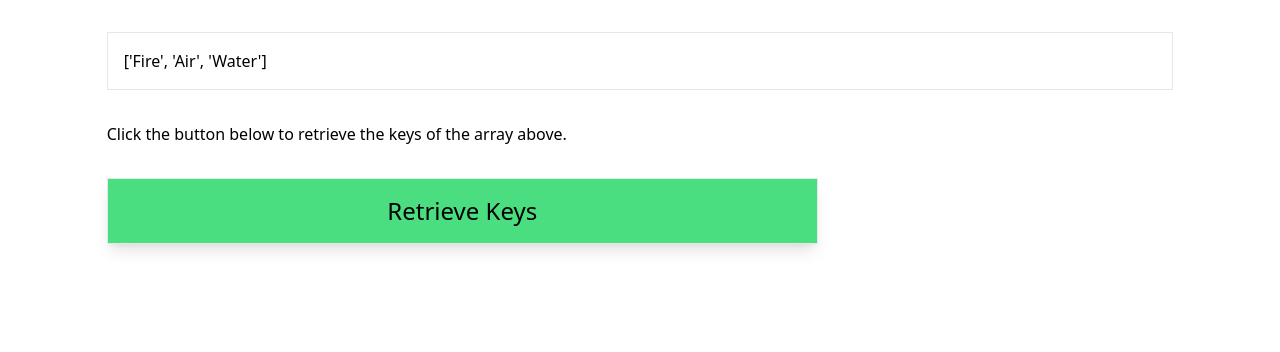
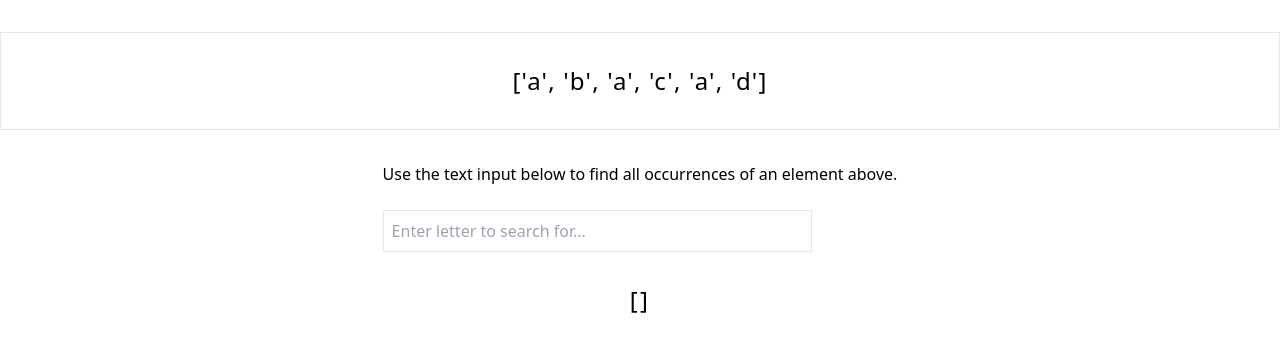
Before and after one commit to xiraynedev/fundamentals, a React app: page / in a window 1280 px wide. Shown: the top 352 px of the page. Built offline with nearby package versions, Linux system fonts and the light colour scheme.

Commit message:
add LastIndexOf component

```diff
--- /dev/null
+++ b/src/components/Array/LastIndexOf/LastIndexOf.tsx
@@ -0,0 +1,48 @@
+import {FC, FormEvent, useState} from 'react';
+
+export const LastIndexOf: FC = () => {
+  const [userInput, setUserInput] = useState('');
+  const [indices, setIndices] = useState<number[]>([]);
+
+  const handleFormSubmit = (event: FormEvent) => {
+    event.preventDefault();
+
+    setIndices([]);
+
+    const array = ['a', 'b', 'a', 'c', 'a', 'd'];
+    const indices: number[] = [];
+    let index = array.lastIndexOf(userInput);
+
+    while (index != -1) {
+      indices.push(index);
+      index = (index > 0 ? array.lastIndexOf(userInput, index - 1) : -1);
+    }
+
+    setIndices(prevState => [...prevState, ...indices]);
+
+    setUserInput('');
+  };
+
+  return (
+    <>
+      <div className="border flex justify-center text-2xl tracking-wider mt-8 p-8">
+        <p>['a', 'b', 'a', 'c', 'a', 'd']</p>
+      </div>
+      <div className="flex flex-col items-center mt-8">
+        <form onSubmit={handleFormSubmit}>
+          <p>Use the text input below to find all occurrences of an element above.</p>
+          <input
+            type="text"
+            placeholder="Enter letter to search for..."
+            className="border p-2 mt-6 outline-blue-200 w-10/12"
+            value={userInput}
+            onChange={event => setUserInput(event.currentTarget.value)}
+          />
+        </form>
+        {
+          indices && <p className='text-2xl tracking-widest mt-8'>[{indices.join(', ')}]</p>
+        }
+      </div>
+    </>
+  );
+};
--- a/src/components/Container/Container.tsx
+++ b/src/components/Container/Container.tsx
@@ -1,8 +1,8 @@
 import {FC} from 'react';
-import {Keys} from '../Array/Keys/Keys';
+import {LastIndexOf} from '../Array/LastIndexOf/LastIndexOf';
 
 export const Container: FC = () => {
   return (
-    <Keys />
+    <LastIndexOf />
   );
 };
```
